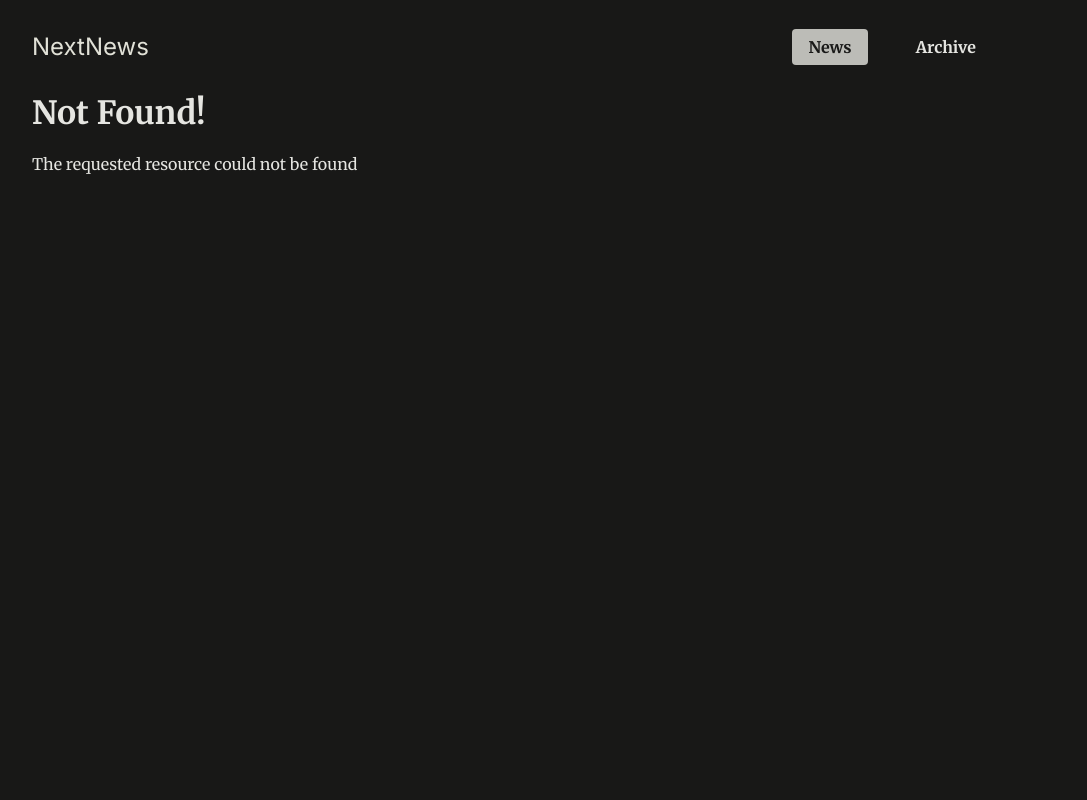
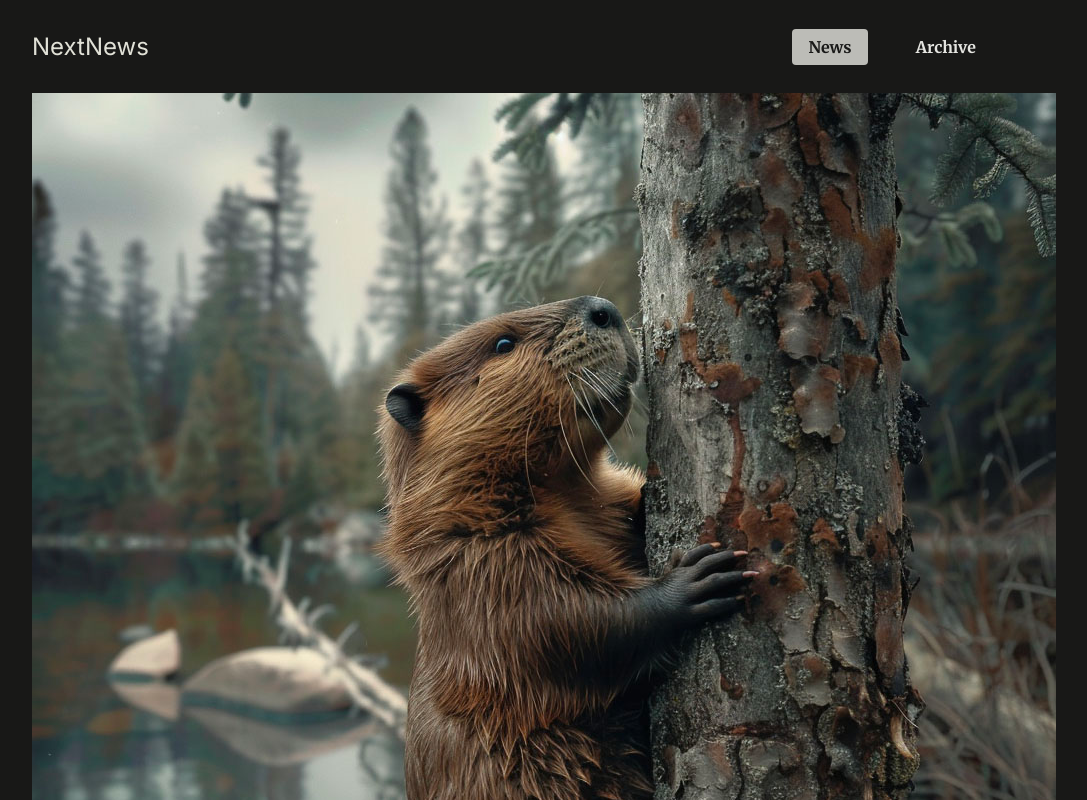
Before and after one commit to anahitaYH/news, a Next.js app: page /news/beaver-plague/image in a window 1280 px wide. Before the commit this address had no page. Shown: the top 800 px of the page, without its empty margins (128-1215 px from the left). Built offline with nearby package versions, Linux system fonts and the light colour scheme.

Commit message:
Nested Routes Inside Dynamic Routes

```diff
--- /dev/null
+++ b/app/news/[slug]/image/page.js
@@ -0,0 +1,16 @@
+import { DUMMY_NEWS } from "@/dummy-news";
+
+export default function ImagePage({params}){
+  const newsItemSlug = params.slug
+    const newsItem = DUMMY_NEWS.find(newsItem => newsItem.slug === newsItemSlug)
+
+    if(!newsItem){
+        notFound()
+    }
+
+    return(
+        <div className="fullscreen-image">
+            <img src={`/images/news/${newsItem.image}`} alt={newsItem.title}/>
+        </div>
+    )
+}
--- a/app/news/[slug]/page.js
+++ b/app/news/[slug]/page.js
@@ -1,4 +1,5 @@
 import { DUMMY_NEWS } from "@/dummy-news"
+import Link from "next/link"
 import { notFound } from "next/navigation"
 
 export default function NewsDetailPage({ params }){
@@ -12,7 +13,9 @@
     return(
         <article className="news-article">
             <header>
-                <img src={`/images/news/${newsItem.image}`} alt={newsItem.title}/>
+                <Link href={`/news/${newsItem.slug}/image`}>
+                    <img src={`/images/news/${newsItem.image}`} alt={newsItem.title}/>
+                </Link>
                 <h1>{newsItem.title}</h1>
                 <time dateTime={newsItem.date}>{newsItem.date}</time>
             </header>
```
